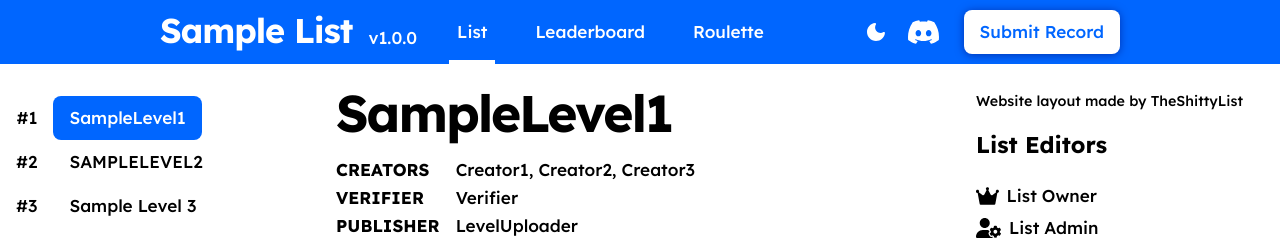
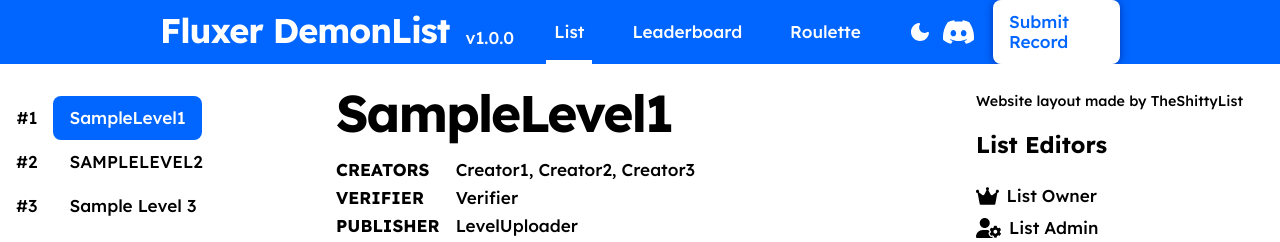
Before and after one commit to seeland32-svg/FluxerDemonList, a plain HTML site: page index.html in a window 1280 px wide. Shown: the top 242 px of the page. Drawn offline with nearby package versions, Linux system fonts and the light colour scheme.

Commit message:
Update index.html

```diff
--- a/index.html
+++ b/index.html
@@ -3,7 +3,7 @@
     <head>
         <meta charset="UTF-8" />
         <meta name="viewport" content="width=1024" />
-        <title>Your List Name</title>
+        <title>Fluxer DemonList</title>
 
         <!-- Replace your server icon by uploading an image file named "list_icon.png"-->
         <link rel="icon" href="/list_icon.png" />
@@ -37,7 +37,7 @@
     <body id="app">
         <header :class="{ dark: store.dark }">
             <div class="logo">
-                <h2>Sample List</h2>
+                <h2>Fluxer DemonList</h2>
                 <p>v1.0.0</p>
             </div>
             <nav class="nav">
```
